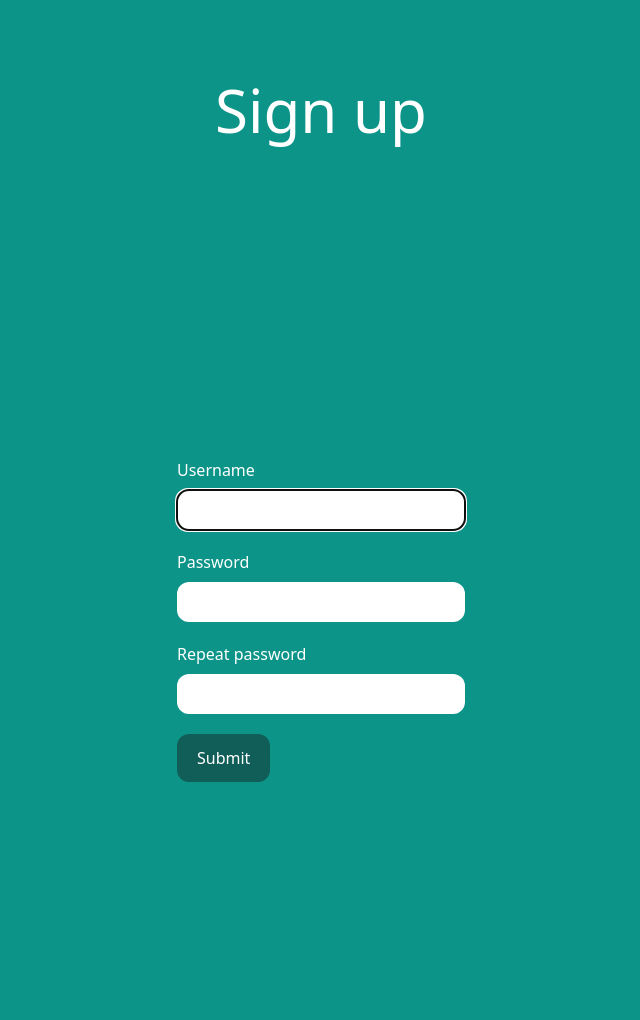
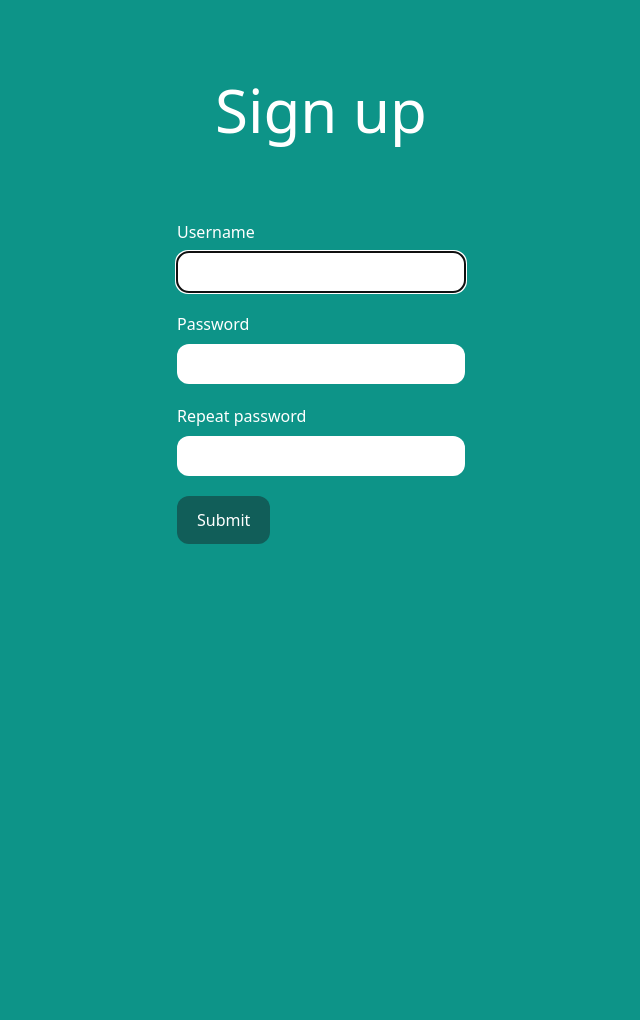
Before and after one commit to Irbaiev/Realtime-chat, a Django app: page /registration/ in a window 1280 px wide. Shown: the part 96-1116 px from the top of the page, without its empty margins (319-959 px from the left). After the commit the page ends 640 px from the top, so only its background shows below. Run offline with Django 4.2, Linux system fonts and the light colour scheme; some libraries are stand-ins or nearby versions.

Commit message:
Update register.html

```diff
--- a/templates/registration/register.html
+++ b/templates/registration/register.html
@@ -8,7 +8,7 @@
     <h1 class="text-3xl lg:text-6xl text-white">Sign up</h1>
 </div>
 
-<div class="flex justify-center items-center h-screen">
+<div class="flex justify-center items-center">
     <form method="post" action="." class="lg:w-1/4 px-4 mx-auto">
         {% csrf_token %}
 
```
